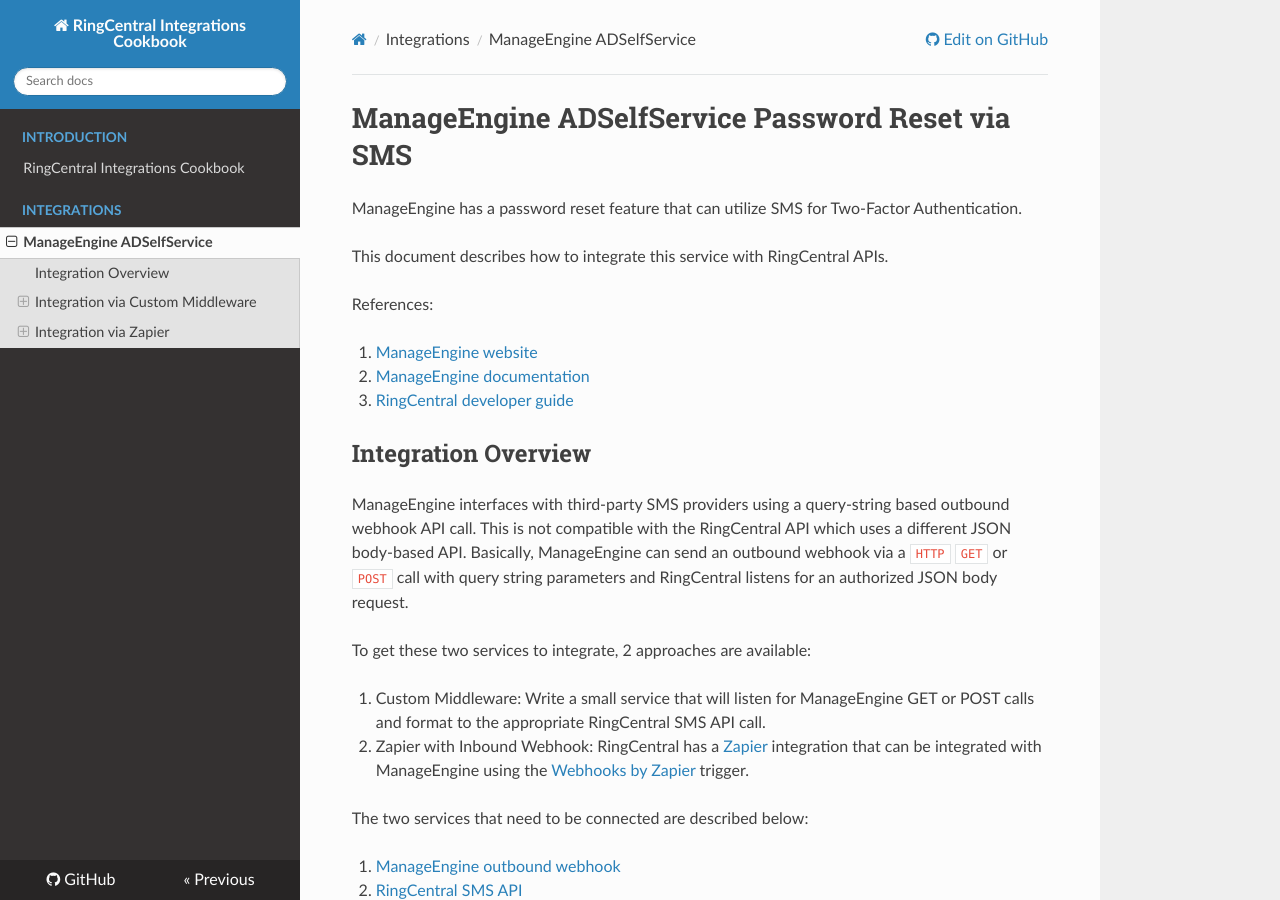
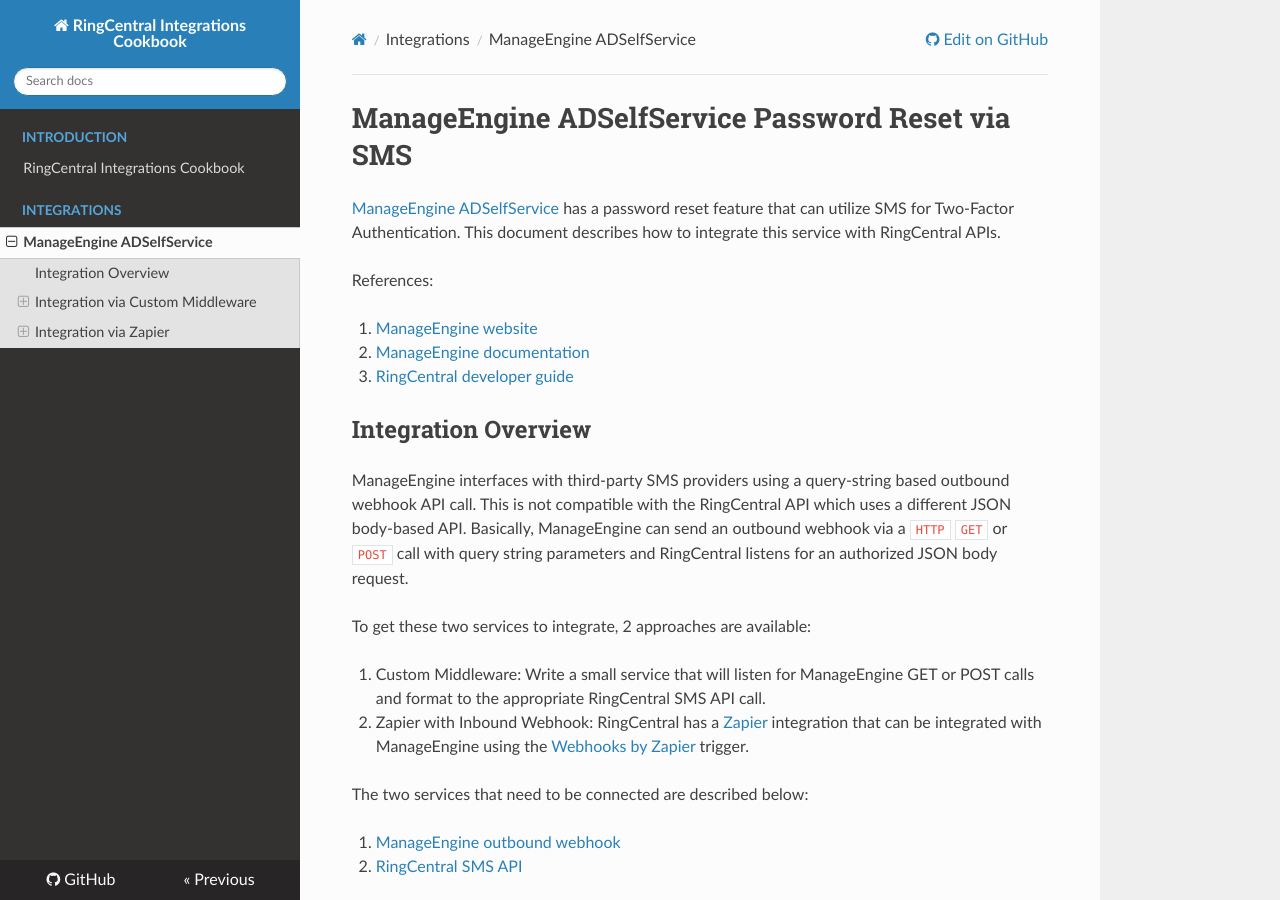
Before and after one commit to grokify/ringcentral-content, an MkDocs documentation site: the page built from docs/integrations/manageengine/self_service_password_sms.md, in a window 1280 px wide and 900 px high. Built offline with MkDocs 1.6.1, drawn with Linux system fonts in a browser that asks for light colours; nearby versions of some CDN libraries; old or Windows-style settings are respelled for this version of MkDocs.

Commit message:
update manageengine

```diff
--- a/docs/integrations/manageengine/self_service_password_sms.md
+++ b/docs/integrations/manageengine/self_service_password_sms.md
@@ -1,8 +1,6 @@
 # ManageEngine ADSelfService Password Reset via SMS
 
-ManageEngine has a password reset feature that can utilize SMS for Two-Factor Authentication.
-
-This document describes how to integrate this service with RingCentral APIs.
+[ManageEngine](https://www.manageengine.com) [ADSelfService](https://www.manageengine.com/products/self-service-password/) has a password reset feature that can utilize SMS for Two-Factor Authentication. This document describes how to integrate this service with RingCentral APIs.
 
 References:
 
```
